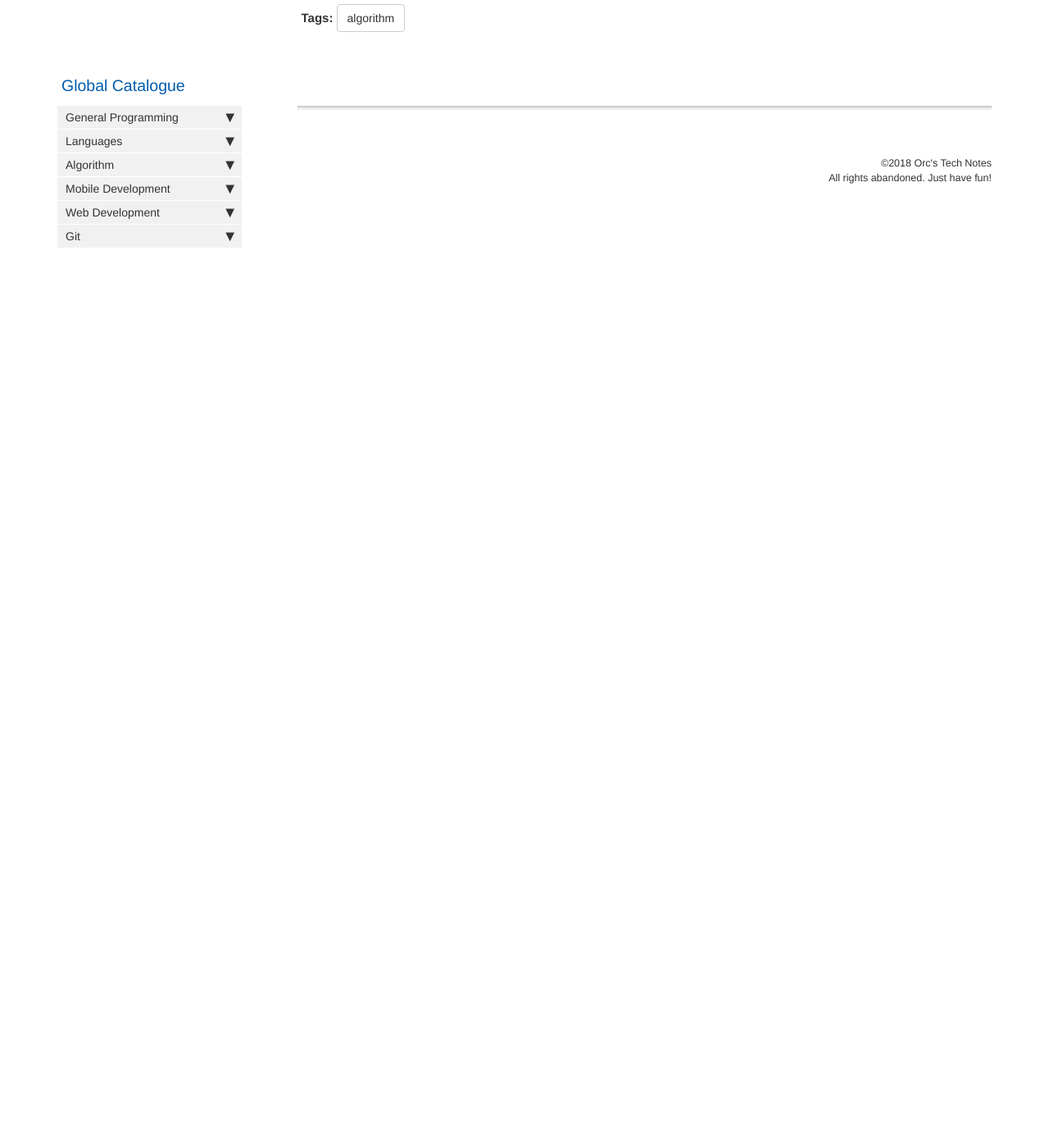
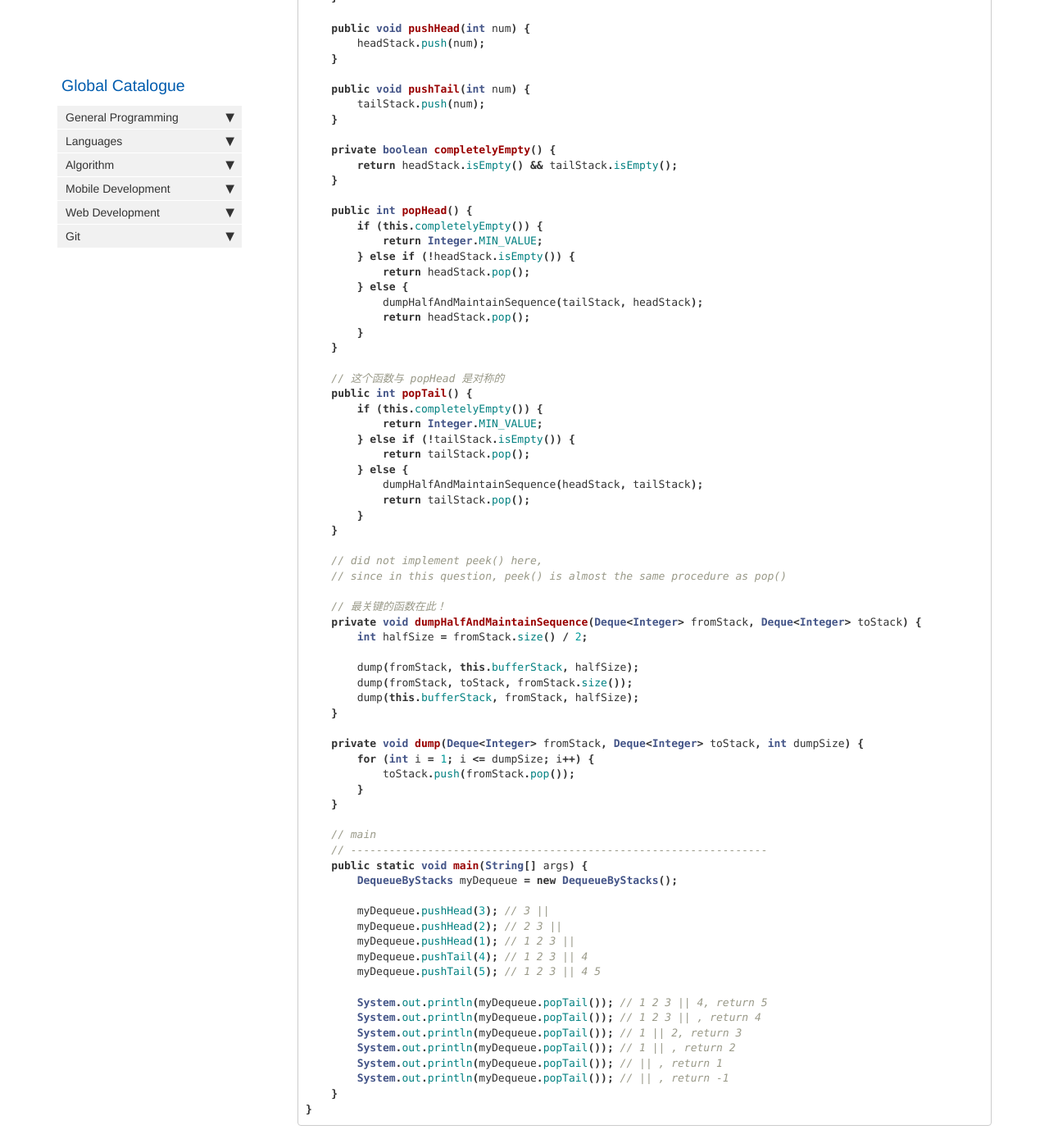
Before and after one commit to HungryOrc/hungryorc.github.io, a Jekyll site: the page built from pages/algorithm/algorithm_implement_deque_with_stacks.md, in a window 1280 px wide and 1400 px high, scrolled down 1450 px. Shown: the whole window at 82% size. Built offline with Jekyll 4.4.1, drawn with Linux system fonts in a browser that asks for light colours; nearby versions of some CDN libraries; comment, search, counter and statistics services are not loaded; some of the changed text lies outside the part shown.

Commit message:
Update algorithm_implement_deque_with_stacks.md

````diff
--- a/pages/algorithm/algorithm_implement_deque_with_stacks.md
+++ b/pages/algorithm/algorithm_implement_deque_with_stacks.md
@@ -19,21 +19,21 @@ toc: false
 ### Use 2 Stacks
 最直观来说，用2个Stack尾对尾（栈底贴栈底，两个栈顶口向外）就可以实现，如下图：
 ```
-                 leftStack            rightStack
-         <-- topL        bottomL    bottomR    topR -->
-              7    6    5    4   ||   3    2    1
+             left Stack           right Stack
+     <-- topL        bottomL    bottomR    topR -->
+          7    6    5    4   ||   3    2    1
 
-    <-- dequeueHead                        dequeueTail -->
+   <-- dequeue Head                   dequeue Tail -->
 ```
-这样的设计，push都没问题，pop的时候只要上面2个Stack不空也没问题；
+这样的设计，push都没问题，pop的时候只要上面2个Stack不空也没问题。
 问题就是如果pop的时候被pop的那一端的那个stack已经空了，比如pop head，结果left stack已经空了，
-就得从另一个stack即right stack把所有元素倒到left stack，再pop掉最上面那个元素，再把剩下的元素都倒回到right stack去。
+就得从right stack把所有元素倒到left stack，再pop掉最上面那个元素，再把剩下的元素都倒回到right stack去。
 这样，一头空了以后，对这一头的每一次的pop都一定是n的时间复杂度，太慢了。
 
 ### Use 3 Stacks
 改进方式是，再加上第三个stack做buffer。每次一头空了以后，就从另一头把一半的元素挪过来。关键是要保持“两头”的相对顺序。如下图：
 ```
-           leftStack    rightStack      bufferStack
+         left Stack    right Stack      buffer Stack
        7 6 5 4 3 2 1 || empty
    =>          3 2 1 || empty            4 5 6 7 ||
    =>          empty || 3 2 1            4 5 6 7 ||
@@ -44,12 +44,94 @@ toc: false
 ### Complexity，用3个stacks
 * Time:
   * Push: O(1)
-  * Pop: worst case O(n), armortize O(1)
+  * Pop: armortize O(1)
 * Space: O(n)
 
 ### Java
 ```java
+public class DequeueByStacks {
+    private Deque<Integer> headStack;
+    private Deque<Integer> tailStack;
+    private Deque<Integer> bufferStack;
 
+    public DequeueByStacks() {
+        this.headStack = new ArrayDeque<>();
+        this.tailStack = new ArrayDeque<>();
+        this.bufferStack = new ArrayDeque<>();
+    }
+
+    public void pushHead(int num) {
+        headStack.push(num);
+    }
+
+    public void pushTail(int num) {
+        tailStack.push(num);
+    }
+
+    private boolean completelyEmpty() {
+        return headStack.isEmpty() && tailStack.isEmpty();
+    }
+
+    public int popHead() {
+        if (this.completelyEmpty()) {
+            return Integer.MIN_VALUE;
+        } else if (!headStack.isEmpty()) {
+            return headStack.pop();
+        } else {
+            dumpHalfAndMaintainSequence(tailStack, headStack);
+            return headStack.pop();
+        }
+    }
+
+    // 这个函数与 popHead 是对称的
+    public int popTail() {
+        if (this.completelyEmpty()) {
+            return Integer.MIN_VALUE;
+        } else if (!tailStack.isEmpty()) {
+            return tailStack.pop();
+        } else {
+            dumpHalfAndMaintainSequence(headStack, tailStack);
+            return tailStack.pop();
+        }
+    }
+
+    // did not implement peek() here,
+    // since in this question, peek() is almost the same procedure as pop()
+
+    // 最关键的函数在此！
+    private void dumpHalfAndMaintainSequence(Deque<Integer> fromStack, Deque<Integer> toStack) {
+	int halfSize = fromStack.size() / 2;
+
+	dump(fromStack, this.bufferStack, halfSize);
+	dump(fromStack, toStack, fromStack.size());
+	dump(this.bufferStack, fromStack, halfSize);
+    }
+
+    private void dump(Deque<Integer> fromStack, Deque<Integer> toStack, int dumpSize) {
+        for (int i = 1; i <= dumpSize; i++) {
+            toStack.push(fromStack.pop());
+        }
+    }
+
+    // main
+    // -----------------------------------------------------------------
+    public static void main(String[] args) {
+	DequeueByStacks myDequeue = new DequeueByStacks();
+
+	myDequeue.pushHead(3); // 3 ||
+	myDequeue.pushHead(2); // 2 3 ||
+	myDequeue.pushHead(1); // 1 2 3 ||
+	myDequeue.pushTail(4); // 1 2 3 || 4
+	myDequeue.pushTail(5); // 1 2 3 || 4 5
+
+	System.out.println(myDequeue.popTail()); // 1 2 3 || 4, return 5
+	System.out.println(myDequeue.popTail()); // 1 2 3 || , return 4
+	System.out.println(myDequeue.popTail()); // 1 || 2, return 3
+	System.out.println(myDequeue.popTail()); // 1 || , return 2
+	System.out.println(myDequeue.popTail()); // || , return 1
+	System.out.println(myDequeue.popTail()); // || , return -1
+    }
+}
 ```
 
 ## Reference
````
